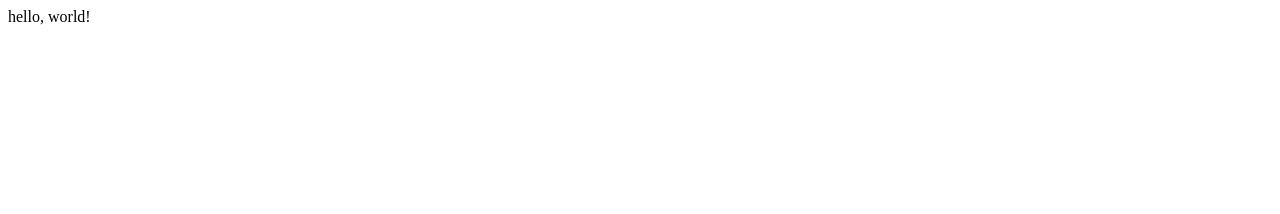
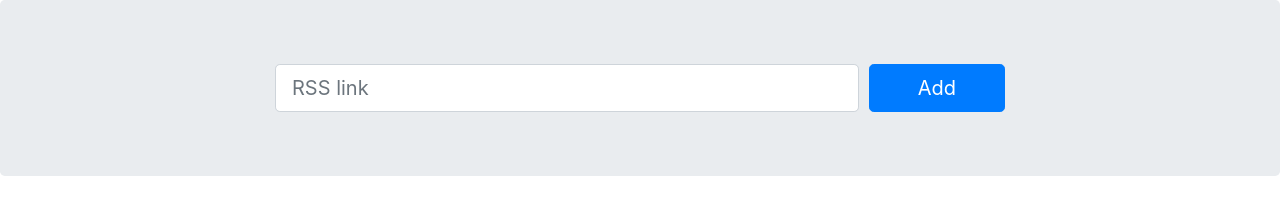
Before and after one commit to vsorrokin/frontend-project-lvl3, a website built with webpack: page template.html in a window 1280 px wide. Built offline with nearby package versions, Linux system fonts and the light colour scheme.

Commit message:
Init form

```diff
--- a/src/Example.js
+++ /dev/null
@@ -1,12 +0,0 @@
-// @ts-check
-
-export default class Example {
-  constructor(element) {
-    this.element = element;
-  }
-
-  init() {
-    this.element.textContent = 'hello, world!';
-    console.log('ehu!');
-  }
-}
--- a/src/index.js
+++ b/src/index.js
@@ -1,5 +1,2 @@
-// @ts-check
-
-import init from './init.js';
-
-init();
+import 'bootstrap/dist/css/bootstrap.min.css';
+// import 'bootstrap/js/dist/alert';
--- a/src/init.js
+++ /dev/null
@@ -1,9 +0,0 @@
-// @ts-check
-
-import Example from './Example.js';
-
-export default () => {
-  const element = document.getElementById('point');
-  const obj = new Example(element);
-  obj.init();
-};
--- a/template.html
+++ b/template.html
@@ -1,9 +1,26 @@
 <!doctype html>
 <html>
   <head>
-    <title>Webpack Package</title>
+    <title>RSS Reader</title>
   </head>
   <body>
-    <div id="point"></div>
+    <div id="app">
+      <div class="jumbotron">
+        <div class="container">
+          <div class="row">
+            <div class="col-8 mx-auto">
+              <form class="form-row">
+                <div class="col">
+                  <input type="text" class="form-control form-control-lg" placeholder="RSS link">
+                </div>
+                <div class="col-auto">
+                  <button type="submit" class="btn btn-primary btn-lg px-5">Add</button>
+                </div>
+              </form>
+            </div>
+          </div>
+        </div>
+      </div>
+    </div>
   </body>
 </html>
--- a/webpack.config.js
+++ b/webpack.config.js
@@ -11,6 +11,10 @@ module.exports = {
           loader: 'babel-loader',
         },
       },
+      {
+        test: /\.css$/,
+        use: ['style-loader', 'css-loader'],
+      },
     ],
   },
   plugins: [
```
Also changed, not shown: __tests__/test.js (+0 -4 lines), package.json (+14 -7 lines), 1 other file.
